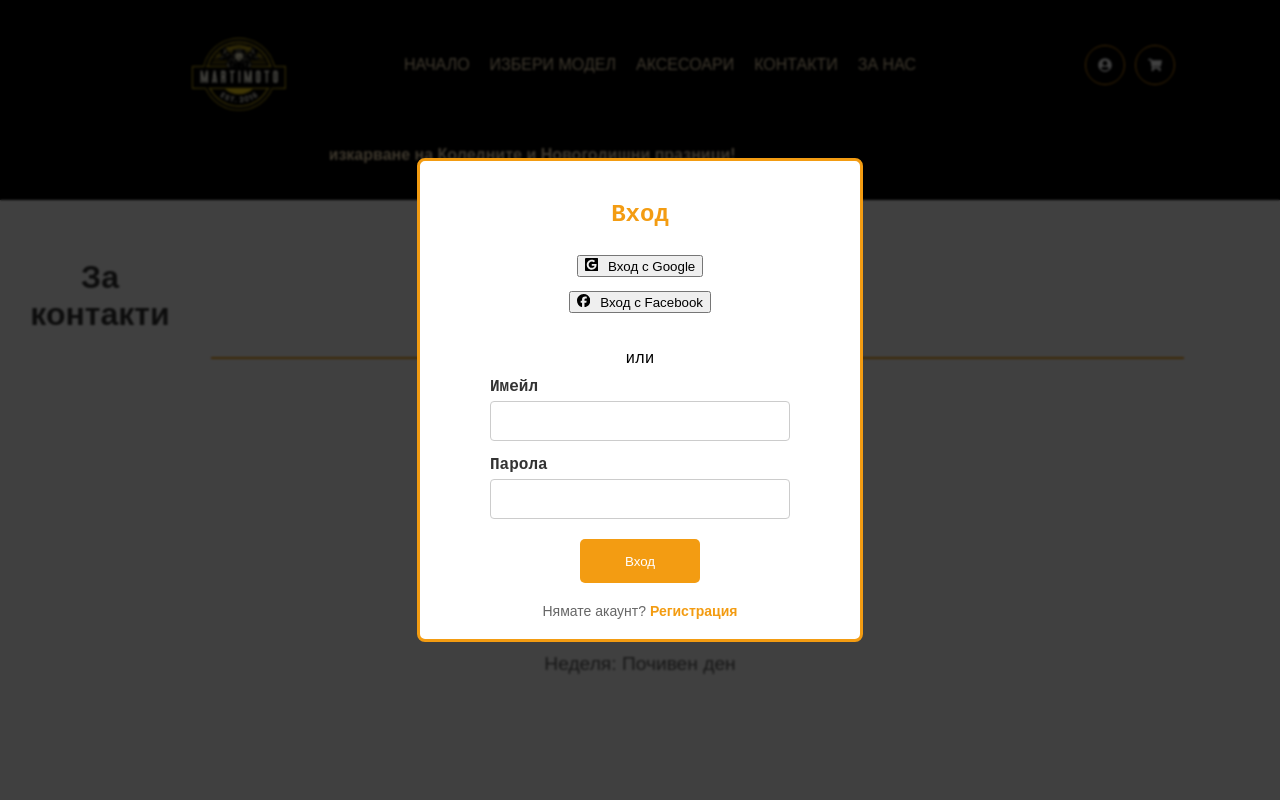
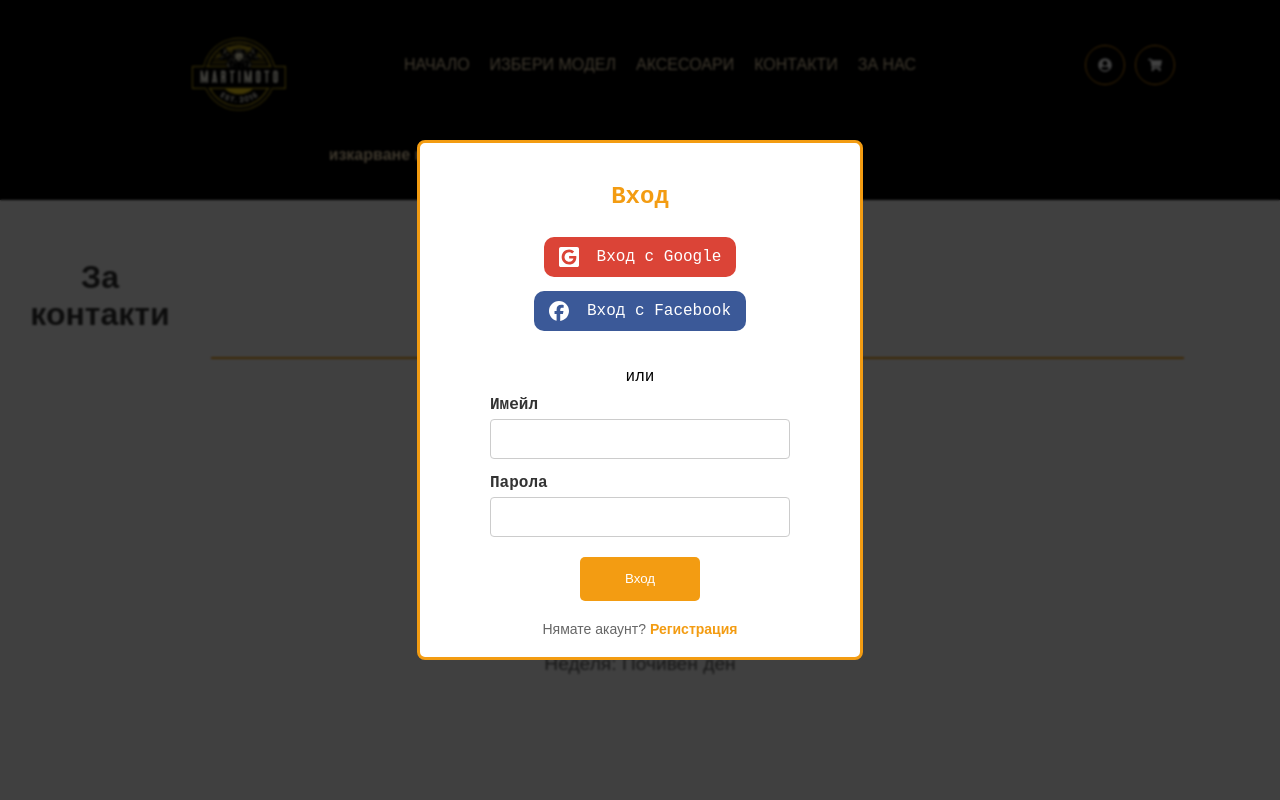
Before and after one commit to dsimplichev/martimoto, a React (Create React App) app: page /contact in a window 1280 px wide. Both pictures are taken after a click on the button 1105 px from the left and 65 px from the top of the page. Shown: the top 800 px of the page. Built offline with nearby package versions, Linux system fonts and the light colour scheme; no server answers; a web font is replaced by a local one.

Commit message:
just fix google and fcb btn

```diff
--- a/src/pages/login/login.css
+++ b/src/pages/login/login.css
@@ -177,3 +177,42 @@ input[type="password"] {
     font-size: 14px;
     margin-top: 10px;
 }
+
+.social__wrap li button {
+    display: flex;
+    align-items: center;
+    justify-content: center;
+    gap: 8px;
+    padding: 10px 15px;
+    border-radius: 10px;
+    border: none;
+    font-family: 'Courier New', Courier, monospace;
+    font-size: 16px;
+    cursor: pointer;
+    width: 100%;
+    max-width: 250px;
+    color: rgb(255, 255, 255);
+    transition: background-color 0.3s ease;
+}
+
+/* Google button */
+.social__wrap li.google button {
+    background-color: #db4437;
+}
+
+.social__wrap li.google button:hover {
+    background-color: #c33d2f;
+}
+
+/* Facebook button */
+.social__wrap li.fb button {
+    background-color: #3b5998;
+}
+
+.social__wrap li.fb button:hover {
+    background-color: #334b87;
+}
+
+.google__icon, .facebook__icon {
+    font-size: 20px;
+}
```
